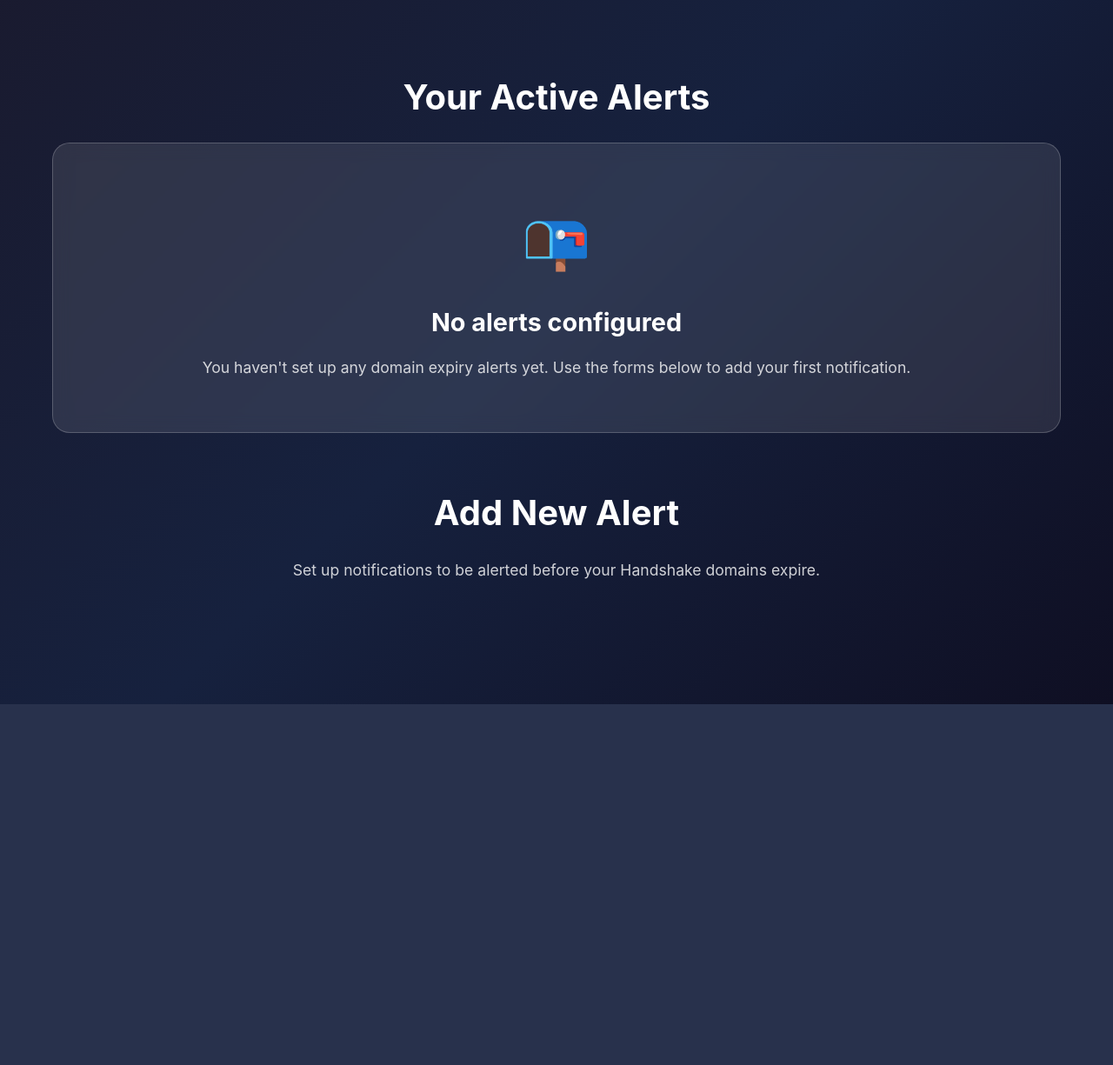
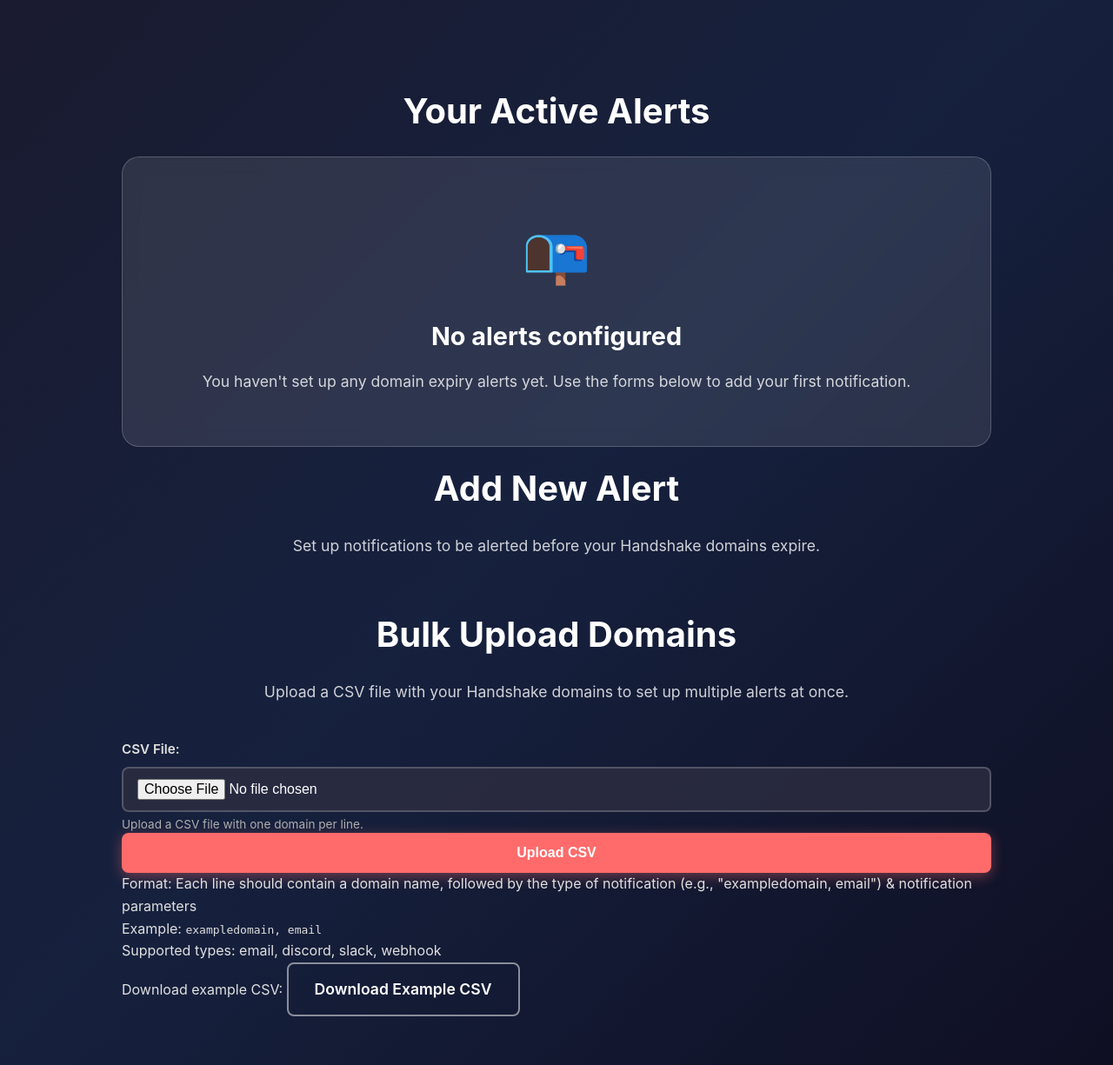
Before and after one commit to Nathanwoodburn/firealerts, a Flask app: template templates/account.html in a window 1280 px wide. Shown: the part 103-1328 px from the top of the page at 87% size. Before the commit the page ends 913 px from the top, so only its background shows below. Run offline with Flask 3, Linux system fonts and the light colour scheme; the template is opened without the code that fills it, so the values that code supplies are empty.

Commit message:
feat: Add bulk uploading

```diff
--- a/alerts.py
+++ b/alerts.py
@@ -263,6 +263,12 @@ def startTGBot(mainThread: bool = False):
             "Telegram bot token or name not set. Notifications via Telegram will not work.")
         return
 
+    # Check if DEV=true
+    if os.getenv('DEV', 'false').lower() == 'true':
+        print("Development mode is enabled. Skipping Telegram bot start.")
+        return
+
+
     if TG_bot_running:
         print("Telegram bot is already running.")
         return
--- a/server.py
+++ b/server.py
@@ -135,6 +135,89 @@ def logout():
     return response
 
 
+@app.route("/bulk_upload", methods=["POST"])
+def bulk_upload_notifications():
+    """
+    Bulk upload notifications from a CSV file.
+    """
+    token = request.cookies.get("token")
+    if not token:
+        return redirect(f"https://login.hns.au/auth?return={request.host_url}login")
+
+    user_data = requests.get(f"https://login.hns.au/auth/user?token={token}")
+    if user_data.status_code != 200:
+        return redirect(f"https://login.hns.au/auth?return={request.host_url}login")
+    user_data = user_data.json()
+
+    username = user_data.get("username", None)
+    if not username:
+        return jsonify({"error": "Invalid user data"}), 400
+
+    # Check if the request contains a file
+    if 'file' not in request.files:
+        return jsonify({"error": "No file part in the request"}), 400
+
+    file = request.files['file']
+    if file.filename == '':
+        return jsonify({"error": "No selected file"}), 400
+
+    # Read the CSV file
+    try:
+        content = file.read().decode('utf-8')
+        lines = content.splitlines()
+        for line in lines:
+            parts = line.split(',')
+            if len(parts) < 3:
+                continue  # Skip invalid lines
+
+            domain = parts[0].strip()
+            blocks = parts[1].strip()
+            notification_type = parts[2].strip().lower() # Normalize to lowercase
+
+            # Find the notification type
+            notificationType = None
+            for notification in NOTIFICATION_TYPES:
+                if notification['type'] == notification_type:
+                    notificationType = notification
+                    break
+            else:
+                return jsonify({"error": f"Invalid notification type: {notification_type}"}), 400
+                continue  # Skip invalid notification types
+
+
+            # Create the notification data
+            notification_data = {
+                'domain': domain,
+                'blocks': blocks,
+                'type': notification_type,
+                'user_name': username,
+                'id': os.urandom(16).hex()  # Generate a random ID for the notification
+            }
+
+            arg = 3
+            # Add additional fields based on the notification type
+            for field in notificationType['fields']:
+                if field['name'] not in notification_data and field.get('required', False):
+                    # Try to read the field from the line
+                    if len(parts) > arg:
+                        field_value = parts[arg].strip()
+                        if field_value:
+                            notification_data[field['name']] = field_value
+                        else:
+                            return jsonify({"error": f"Missing required field: {field['name']}"}), 400
+                    else:
+                        # Auto fill default values for username
+                        if field['type'] == 'username':
+                            notification_data[field['name']] = username
+                        else:
+                            return jsonify({"error": f"Missing required field: {field['name']}"}), 400
+            print(notification_data)
+            domains.add_notification(domain, notification_data)
+
+        return redirect(f"{request.host_url}account")
+    except Exception as e:
+        return jsonify({"error": f"Failed to process file: {str(e)}"}), 500
+
 @app.route("/notification/<notificationtype>", methods=["POST"])
 def addNotification(notificationtype: str):
     """
@@ -252,7 +335,6 @@ def catch_all(path: str):
 
     return render_template("404.html"), 404
 
-
 # endregion
 
 # region API routes
--- a/templates/account.html
+++ b/templates/account.html
@@ -126,6 +126,28 @@
                     {% endfor %}
                 </div>
             </section>
+
+            <section class="add-alerts-section">
+                <h2>Bulk Upload Domains</h2>
+                <p class="section-description">Upload a CSV file with your Handshake domains to set up multiple alerts at once.</p>
+                <div class="bulk-upload-card">
+                    <form method="POST" action="/bulk_upload" enctype="multipart/form-data" class="bulk-upload-form">
+                        <div class="form-group">
+                            <label for="bulk-file">CSV File:</label>
+                            <input type="file" id="bulk-file" name="file" accept=".csv" required>
+                            <small class="form-note">Upload a CSV file with one domain per line.</small>
+                        </div>
+                        <div class="form-actions">
+                            <button type="submit" class="button primary">Upload CSV</button>
+                        </div>
+                    </form>
+                    <div class="bulk-upload-info">
+                        <p>Format: Each line should contain a domain name, followed by the type of notification (e.g., "exampledomain, email") & notification parameters</p>
+                        <p>Example: <code>exampledomain, email</code></p>
+                        <p>Supported types: email, discord, slack, webhook</p>
+                        <p>Download example CSV: <a href="/assets/csv/example.csv" class="button secondary" download>Download Example CSV</a></p>
+                    </div>
+            </section>
         </main>
     </div>
 </body>
--- a/templates/assets/css/account.css
+++ b/templates/assets/css/account.css
@@ -29,6 +29,8 @@
 
 .alerts-section, .add-alerts-section {
     margin-bottom: 60px;
+    max-width: 1000px;
+    margin: 16px auto;
 }
 
 .alerts-section h2, .add-alerts-section h2 {
--- /dev/null
+++ b/templates/assets/csv/example.csv
@@ -0,0 +1,3 @@
+woodburn,1008,email,example@woodburn.au
+woodburn1,1008,discord_webhook,https://discord.com/api/webhooks/123456789012345678/abcdefghijklmnopqrstuvwxyz
+woodburn2,1008,telegram
```
